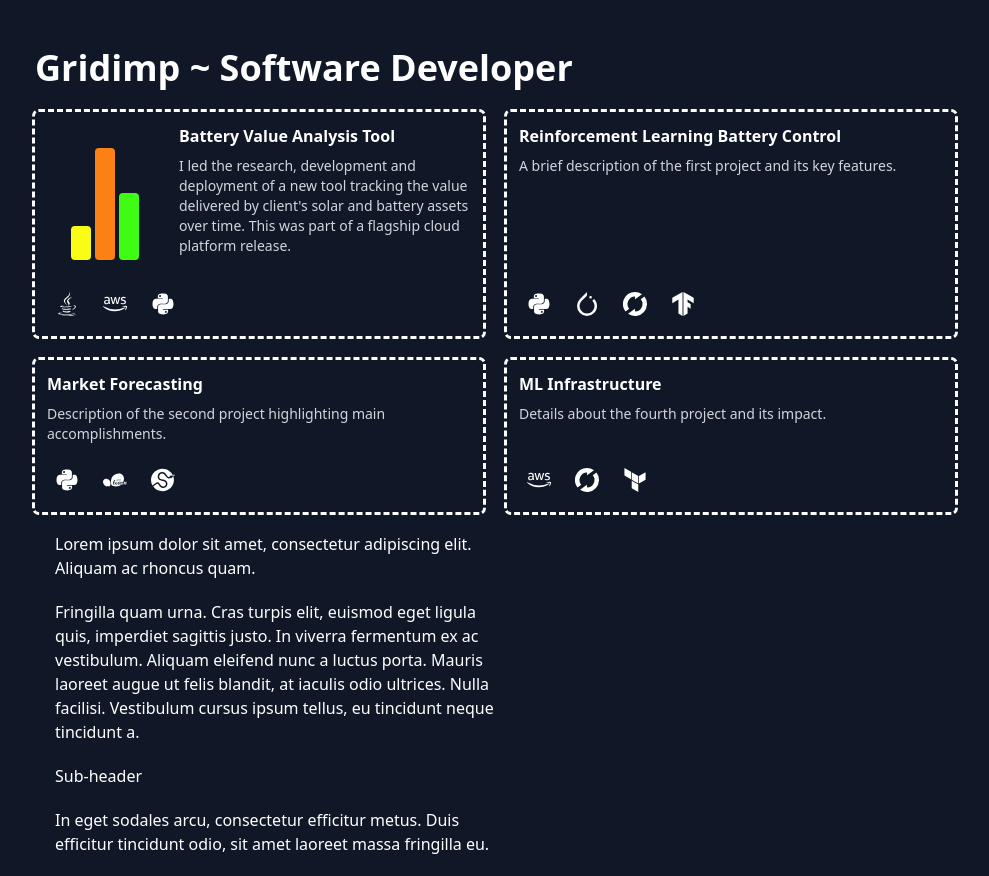
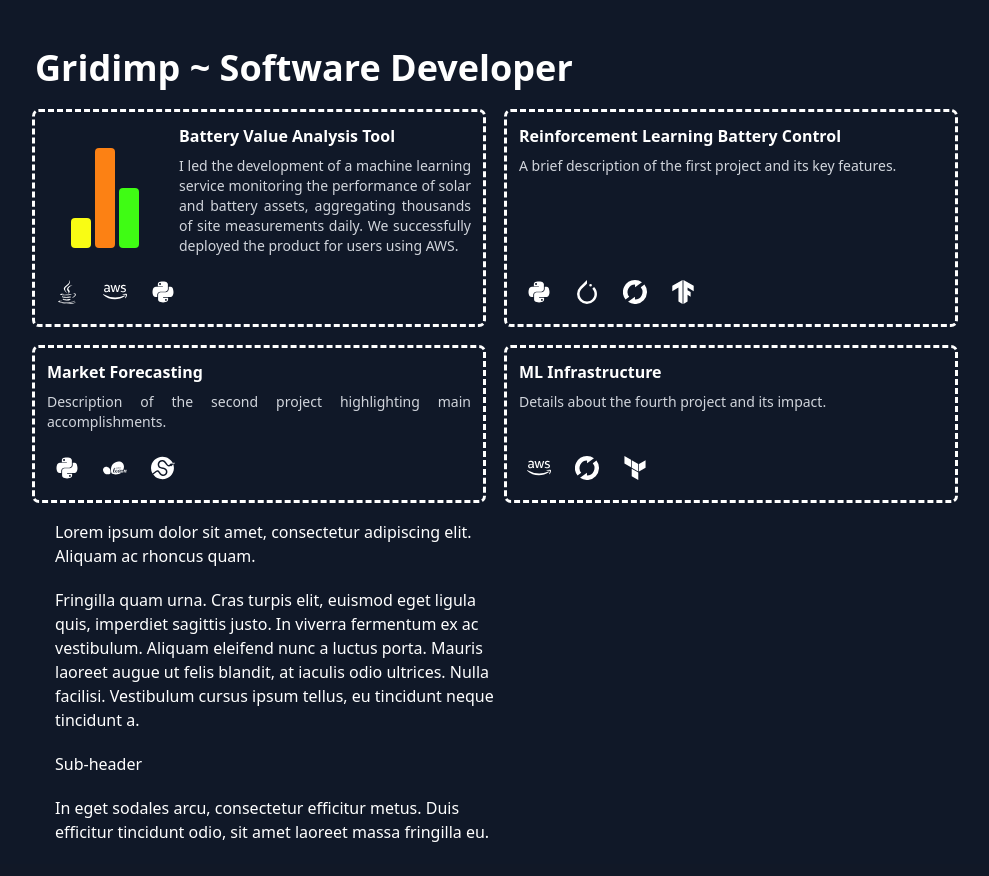
Before and after one commit to mpimblott/mpimblott.github.io, a React (Vite) app: page / in a window 1280 px wide. Shown: the part 800-1676 px from the top of the page, without its empty margins (145-1134 px from the left). Built offline with nearby package versions, Linux system fonts and the light colour scheme.

Commit message:
Add tooltips to chart

```diff
--- a/src/components/bar_chart.tsx
+++ b/src/components/bar_chart.tsx
@@ -12,14 +12,23 @@ interface BarChartValue {
  * @param values The height of the bars relative to the container
  */
 function BarChart({values}: { values: BarChartValue[] }) {
-  return (<div className="flex w-fit p-6 justify-between gap-1 h-40 items-end">
+  return (<div className="flex w-fit p-6 justify-between gap-1 items-end h-full">
     {values.map((bar, index) => (
-      <motion.div style={{backgroundColor: bar.colour}}
-                  className="w-5 rounded-sm"
-                  key={index}
-                  initial={{height: 0}}
-                  whileInView={{height: `${bar.value * 100}%`}}
-                  transition={{duration: 0.4, delay: index * 0.1}}/>))}
+      <div key={index} className="flex relative group h-full items-end">
+        <motion.div style={{backgroundColor: bar.colour}}
+                    className="w-5 rounded-sm"
+                    initial={{height: 0}}
+                    whileInView={{height: `${bar.value * 100}%`}}
+                    transition={{duration: 0.4, delay: index * 0.1}}/>
+        <div></div>
+        <div className="absolute bottom-full left-1/2 -translate-x-1/2 mb-2 hidden group-hover:block">
+          <div className="bg-gray-800 text-white text-sm px-2 py-2 rounded whitespace-nowrap">
+            {bar.label}
+          </div>
+          <div className="w-2 h-2 bg-gray-800 rotate-45 absolute left-1/2 -translate-x-1/2 -bottom-1"></div>
+        </div>
+      </div>
+    ))}
   </div>)
 }
 
--- a/src/components/project_card.tsx
+++ b/src/components/project_card.tsx
@@ -69,15 +69,15 @@ function ProjectCard({project, index, children}: {
   >
     <div className="p-3 flex flex-col justify-between">
       <div>
-        <div className="flex gap-4 items-start">
+        <div className="flex gap-4 items-start h-full">
           {children && (
-            <div className="w-1/3 aspect-square">
+            <div className="w-1/3 h-full">
               {children}
             </div>
           )}
           <div>
             <h3 className="text-l font-semibold mb-2">{project.title}</h3>
-            <p className="text-gray-300 mb-4 text-sm">{project.description}</p>
+            <p className="text-gray-300 mb-4 text-sm text-justify">{project.description}</p>
           </div>
         </div>
       </div>
--- a/src/pages/gridimp.tsx
+++ b/src/pages/gridimp.tsx
@@ -8,15 +8,15 @@ import BarChart from "../components/bar_chart";
 
 const projects: Project[] = [{
   title: "Battery Value Analysis Tool",
-  description: "I led the research, development and deployment of a new tool tracking the value delivered by" + " client's solar and battery assets over time. This was part of a flagship cloud platform release.",
+  description: "I led the development of a machine learning service monitoring the" +
+    " performance of solar and battery assets, aggregating thousands of site measurements daily. We successfully" +
+    " deployed the product for users using AWS.",
   imageUrl: "https://placehold.co/400x300",
   technologies: [Java, Aws, Python],
   link: "#",
   children: <BarChart
     values={[{value: 0.3, colour: '#f9fc14', label: 'Solar Value'}, {
-      value: 1,
-      colour: '#fc8114',
-      label: 'Flexibility Value'
+      value: 1, colour: '#fc8114', label: 'Flexibility Value'
     }, {value: 0.6, colour: '#3ffc14', label: 'Arbitrage Value'}]}/>
 }, {
   title: "Reinforcement Learning Battery Control",
@@ -50,7 +50,8 @@ function Gridimp(props) {
       Gridimp ~ Software Developer
     </motion.div>
     <div className="grid grid-cols-1 md:grid-cols-2 lg:grid-cols-2 gap-6">
-      {projects.map((project, index) => (<ProjectCard key={project.title} project={project} index={index} children={project.children}/> // @ts-ignore
+      {projects.map((project, index) => (
+        <ProjectCard key={project.title} project={project} index={index} children={project.children}/> // @ts-ignore
       ))}
     </div>
 
```
